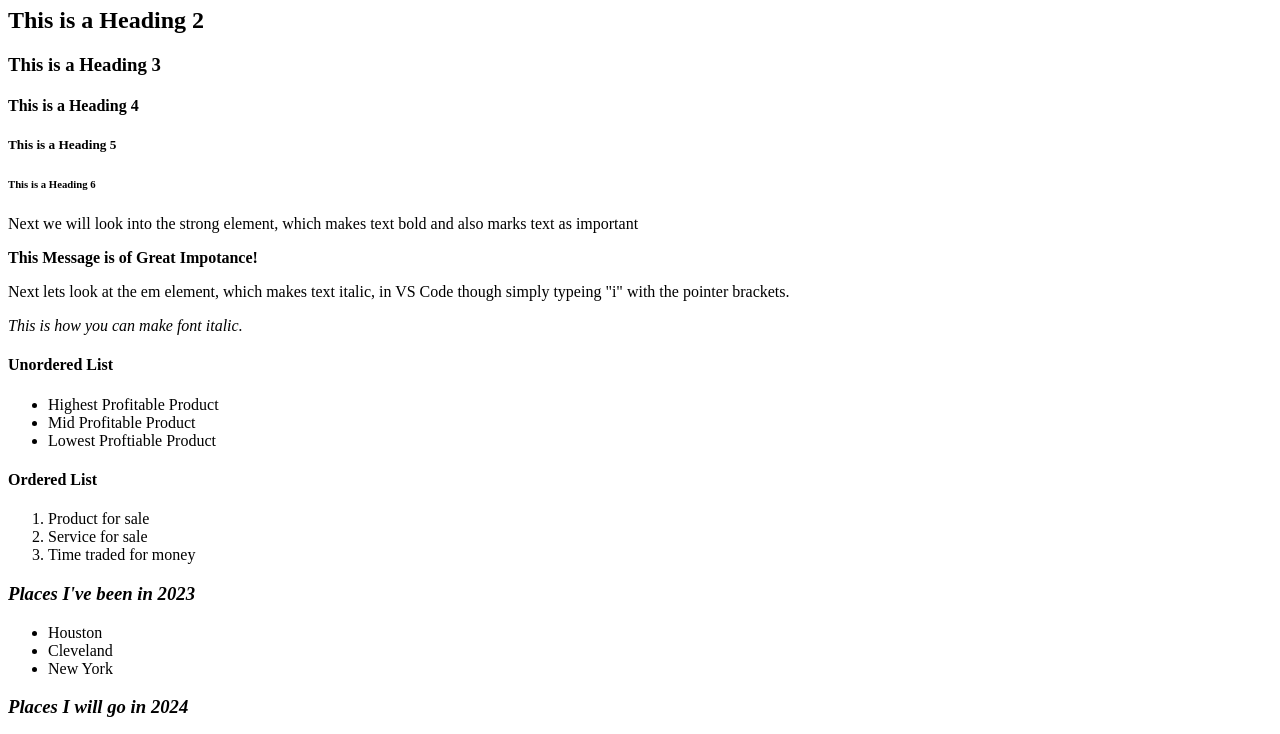
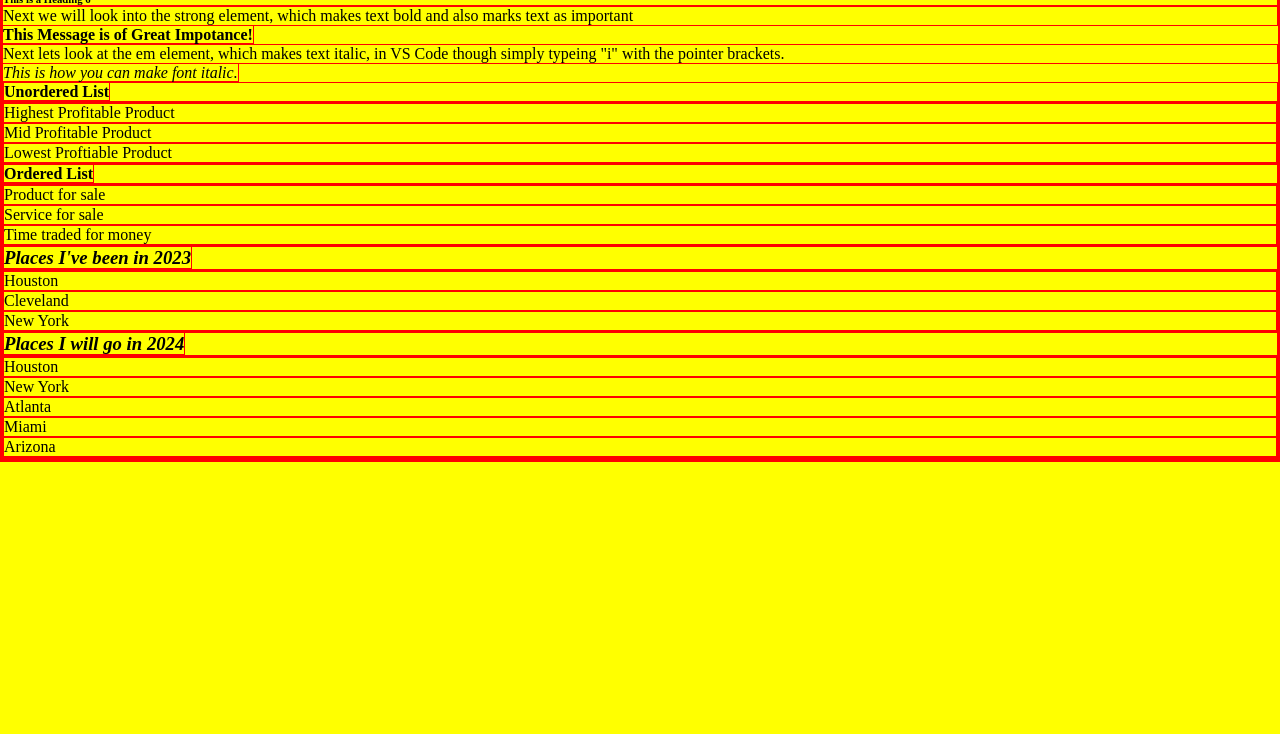
Before and after one commit to illwillgusto/git_test, a plain HTML site: page html-boilerplate/index.html in a window 1280 px wide. Shown: the part 239-973 px from the top of the page. After the commit the page ends 800 px from the top, so only its background shows below. Drawn offline with Linux system fonts and the light colour scheme.

Commit message:
Style changes and learn box model.
Made to background change colors from yellow to green on a continuos bases.
Added borders around all content on the page, to help learn padding, margin, and border.

```diff
--- a/html-boilerplate/index.html
+++ b/html-boilerplate/index.html
@@ -66,7 +66,7 @@
   <li>Arizona</li>
 </ol>
 
-
+<div id="myBG"></div>
 
 
 </body>
--- a/html-boilerplate/style.css
+++ b/html-boilerplate/style.css
@@ -0,0 +1,15 @@
+* {
+    border: 1px solid red;
+    margin: 0;
+    padding: 0;
+}
+
+* {
+    background-color: yellow;
+    animation: mymove 5s infinite;
+}
+
+@keyframes mymove {
+    from {background-color: yellow;}
+    to {background-color: greenyellow;}
+}
```
